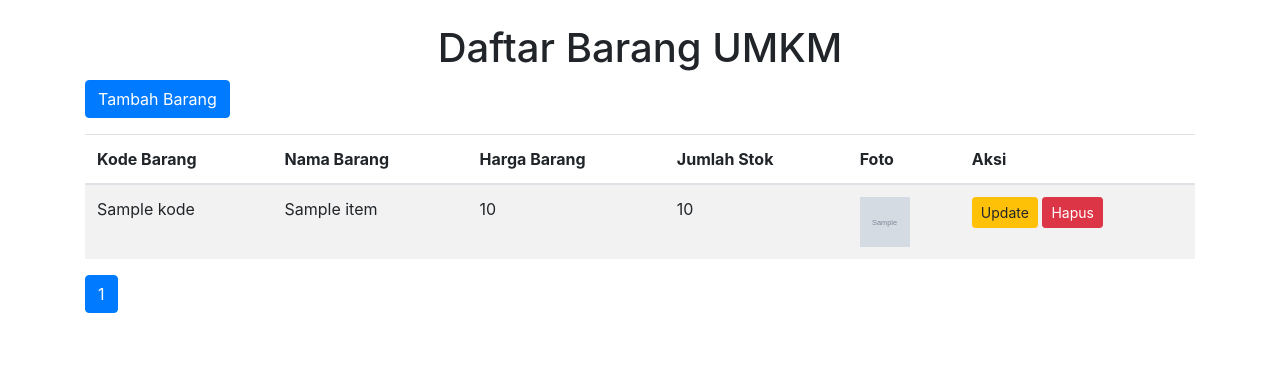
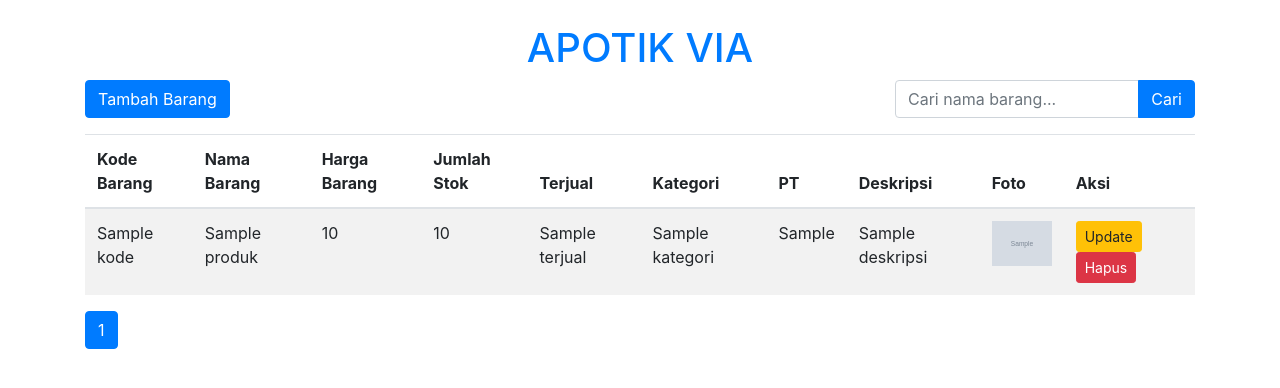
Before and after one commit to dillaalfiaputri/Dasar-Pemrograman-Backend, a Flask app: page / in a window 1280 px wide. Shown: the top 388 px of the page. Run offline with Flask 3, Linux system fonts and the light colour scheme; grey boxes marked "Sample" are stand-in pictures; a database or web service that is not in the repository returns one stand-in record (values such as "Sample title"); some libraries are stand-ins or nearby versions.

Commit message:
Add files via upload

```diff
--- a/CRUD_FLASK_MONGODB/app.py
+++ b/CRUD_FLASK_MONGODB/app.py
@@ -4,16 +4,23 @@ from pymongo import MongoClient
 from bson.objectid import ObjectId
 import os, math
 from werkzeug.utils import secure_filename
+from pymongo.errors import DuplicateKeyError
 
-app = Flask(__name__)
+
+app = Flask(
+    __name__,
+    static_url_path="/uploads",
+    static_folder=r"D:/Kuliah/uploads"
+)
+
 bootstrap = Bootstrap(app)
 app.secret_key = 'viacantik'
 
 # Konfigurasi upload foto
-UPLOAD_FOLDER = 'static/uploads'
+UPLOAD_FOLDER = r"D:/Kuliah/uploads"
 ALLOWED_EXTENSIONS = {'png', 'jpg', 'jpeg', 'gif'}
 
-app.config['UPLOAD_FOLDER'] = UPLOAD_FOLDER
+app.config["UPLOAD_FOLDER"] = UPLOAD_FOLDER
 
 # Buat folder uploads jika belum ada
 if not os.path.exists(UPLOAD_FOLDER):
@@ -21,8 +28,8 @@ if not os.path.exists(UPLOAD_FOLDER):
 
 # Koneksi MongoDB
 client = MongoClient("mongodb://localhost:27017/")
-db = client["crud_apotik"]
-collection = db["items"]
+db = client["apotik"]
+collection = db["produks"]
 
 # Cek ekstensi file
 def allowed_file(filename):
@@ -39,10 +46,18 @@ def index():
     per_page = 5
     skip = (page - 1) * per_page
 
-    # Filter pencarian
+    # Filter pencarian: kode, nama, kategori, atau PT
     query = {}
     if search_query:
-        query = {"nama": {"$regex": search_query, "$options": "i"}}
+        query = {
+            "$or": [
+                {"kode": {"$regex": search_query, "$options": "i"}},
+                {"nama": {"$regex": search_query, "$options": "i"}},
+                {"kategori": {"$regex": search_query, "$options": "i"}},
+                {"pt": {"$regex": search_query, "$options": "i"}}
+            ]
+        }
+
 
     # Hitung total data
     total_rows = collection.count_documents(query)
@@ -70,30 +85,47 @@ def add():
         nama = request.form['nama']
         harga = request.form['harga']
         jumlah = request.form['jumlah']
+        kategori = request.form['kategori']
+        terjual = request.form['terjual']
+        pt = request.form['pt']
+        deskripsi = request.form['deskripsi']
+
+
 
         foto = None
         if 'foto' in request.files:
             file = request.files['foto']
-
             if file and allowed_file(file.filename):
-                filename = secure_filename(file.filename)
-                ext = filename.rsplit('.', 1)[1].lower()
+                ext = file.filename.rsplit('.', 1)[1].lower()
                 filename = f"{kode}.{ext}"
                 file.save(os.path.join(app.config['UPLOAD_FOLDER'], filename))
                 foto = filename
 
-        collection.insert_one({
-            'kode': kode,
-            'nama': nama,
-            'harga': harga,
-            'jumlah': jumlah,
-            'foto': foto
-        })
+        try:
+            collection.insert_one({
+                "kode": kode,
+                "nama": nama,
+                "harga": int(harga),
+                "jumlah": int(jumlah),
+                "terjual": int(terjual),
+                "kategori": kategori,
+                "pt": pt,
+                "foto": foto,
+                "deskripsi": deskripsi
+            })
 
-        flash("Data berhasil ditambahkan!", "success")
+
+        except DuplicateKeyError:
+            flash("❌ Kode barang sudah digunakan!", "danger")
+            return redirect(url_for('add'))
+
+        flash("✅ Data berhasil ditambahkan!", "success")
         return redirect(url_for('index'))
 
     return render_template('add.html')
+
+
+
 
 
 # =======================
@@ -103,36 +135,46 @@ def add():
 def edit(id):
     item = collection.find_one({'_id': ObjectId(id)})
 
+    if not item:
+        flash("Data tidak ditemukan", "danger")
+        return redirect(url_for('index'))
+
     if request.method == 'POST':
-        kode = request.form['kode']
+        kode = item['kode']  # 🔐 FIX UTAMA
         nama = request.form['nama']
         harga = request.form['harga']
         jumlah = request.form['jumlah']
+        terjual = request.form['terjual']
+        kategori = request.form['kategori']
+        pt = request.form['pt']
+
+        deskripsi = request.form['deskripsi']
 
         foto = item.get('foto')
 
         file = request.files.get('foto')
         if file and allowed_file(file.filename):
-            # Hapus foto lama
             if foto:
                 old_path = os.path.join(app.config['UPLOAD_FOLDER'], foto)
                 if os.path.exists(old_path):
                     os.remove(old_path)
 
-            filename = secure_filename(file.filename)
-            ext = filename.rsplit('.', 1)[1].lower()
+            ext = file.filename.rsplit('.', 1)[1].lower()
             filename = f"{kode}.{ext}"
             file.save(os.path.join(app.config['UPLOAD_FOLDER'], filename))
             foto = filename
 
         collection.update_one(
-            {'_id': ObjectId(id)},
-            {'$set': {
-                'kode': kode,
-                'nama': nama,
-                'harga': harga,
-                'jumlah': jumlah,
-                'foto': foto
+            {"_id": ObjectId(id)},
+            {"$set": {
+                "nama": nama,
+                "harga": int(harga),
+                "jumlah": int(jumlah),
+                "terjual": int(terjual),
+                "kategori": kategori,
+                "pt": pt,
+                "foto": foto,
+                "deskripsi": deskripsi,
             }}
         )
 
@@ -140,6 +182,7 @@ def edit(id):
         return redirect(url_for('index'))
 
     return render_template('edit.html', item=item)
+
 
 
 # =======================
--- a/CRUD_FLASK_MONGODB/templates/index.html
+++ b/CRUD_FLASK_MONGODB/templates/index.html
@@ -8,8 +8,39 @@
 </head>
 <body>
     <div class="container mt-4">
-        <h1 align="center">Daftar Barang UMKM</h1>
-        <a href="{{ url_for('add') }}" class="btn btn-primary mb-3">Tambah Barang</a>
+        <h1 align="center">
+            <a href="{{ url_for('index') }}" class="judul-apotik">
+                APOTIK VIA
+            </a>
+        </h1>
+
+<div class="d-flex justify-content-between align-items-center mb-3">
+
+    <!-- Tombol Tambah Barang (Kiri) -->
+    <a href="{{ url_for('add') }}" class="btn btn-primary">
+        Tambah Barang
+    </a>
+
+    <!-- Form Cari (Kanan) -->
+    <form method="GET" action="{{ url_for('index') }}" style="width: 300px;">
+        <div class="input-group">
+            <input
+                type="text"
+                name="search"
+                class="form-control"
+                placeholder="Cari nama barang..."
+                value="{{ search_query }}"
+            >
+            <div class="input-group-append">
+                <button class="btn btn-primary" type="submit">
+                    Cari
+                </button>
+            </div>
+        </div>
+    </form>
+
+</div>
+
         <table class="table table-striped">
             <thead>
                 <tr>
@@ -17,6 +48,10 @@
                     <th>Nama Barang</th>
                     <th>Harga Barang</th>
                     <th>Jumlah Stok</th>
+                    <th>Terjual</th>
+                    <th>Kategori</th>
+                    <th>PT</th>
+                    <th>Deskripsi</th>
                     <th>Foto</th>
                     <th>Aksi</th>
                 </tr>
@@ -24,20 +59,33 @@
             <tbody>
                 {% for item in items %}
                 <tr>
-                    <td>{{ item['kode'] }}</td>
-                    <td>{{ item['nama'] }}</td>
-                    <td>{{ item['harga'] }}</td>
-                    <td>{{ item['jumlah'] }}</td>
+                    <td>{{ item.kode if item.kode else '-' }}</td>
+                    <td>{{ item.nama }}</td>
+                    <td>{{ item.harga }}</td>
+                    <td>{{ item.jumlah if item.jumlah else '-' }}</td>
+                    <td>{{ item.terjual if item.terjual is defined else 0 }}</td>
+                    <td>{{ item.kategori if item.kategori else '-' }}</td>
+                    <td>{{ item.pt if item.pt else '-' }}</td>
+<td>
+    {% if item.deskripsi is defined %}
+        {{ item.deskripsi[:50] }}{% if item.deskripsi|length > 50 %}...{% endif %}
+    {% else %}
+        <span class="text-muted">Tidak ada deskripsi</span>
+    {% endif %}
+
+</td>
+
                     <td>
-                        {% if item['foto'] %}
-                        <img src="{{ url_for('static', filename='uploads/' + item['foto']) }}" alt="Foto" style="width: 50px; height: 50px; object-fit: cover;">
+                        {% if item.foto %}
+                            <img src="{{ url_for('static', filename=item.foto) }}" width="60">
                         {% else %}
-                        <span class="text-muted">Tidak ada foto</span>
+                            Tidak ada foto
                         {% endif %}
-                    </td>
                     <td>
-                        <a href="{{ url_for('edit', id=item['_id']) }}" class="btn btn-warning btn-sm">Update</a>
-                        <a href="{{ url_for('delete', id=item['_id']) }}" class="btn btn-danger btn-sm" onclick="return confirm('Are you sure?')">Hapus</a>
+                        <a href="{{ url_for('edit', id=item._id) }}" class="btn btn-warning btn-sm">Update</a>
+                        <a href="{{ url_for('delete', id=item._id) }}"
+                            class="btn btn-danger btn-sm"
+                            onclick="return confirm('Hapus data?')">Hapus</a>
                     </td>
                 </tr>
                 {% endfor %}
```
Also changed, not shown: CRUD_FLASK_MONGODB/static/style.css (+12 -0 lines), CRUD_FLASK_MONGODB/templates/add.html (+32 -0 lines), CRUD_FLASK_MONGODB/templates/edit.html (+47 -2 lines).
